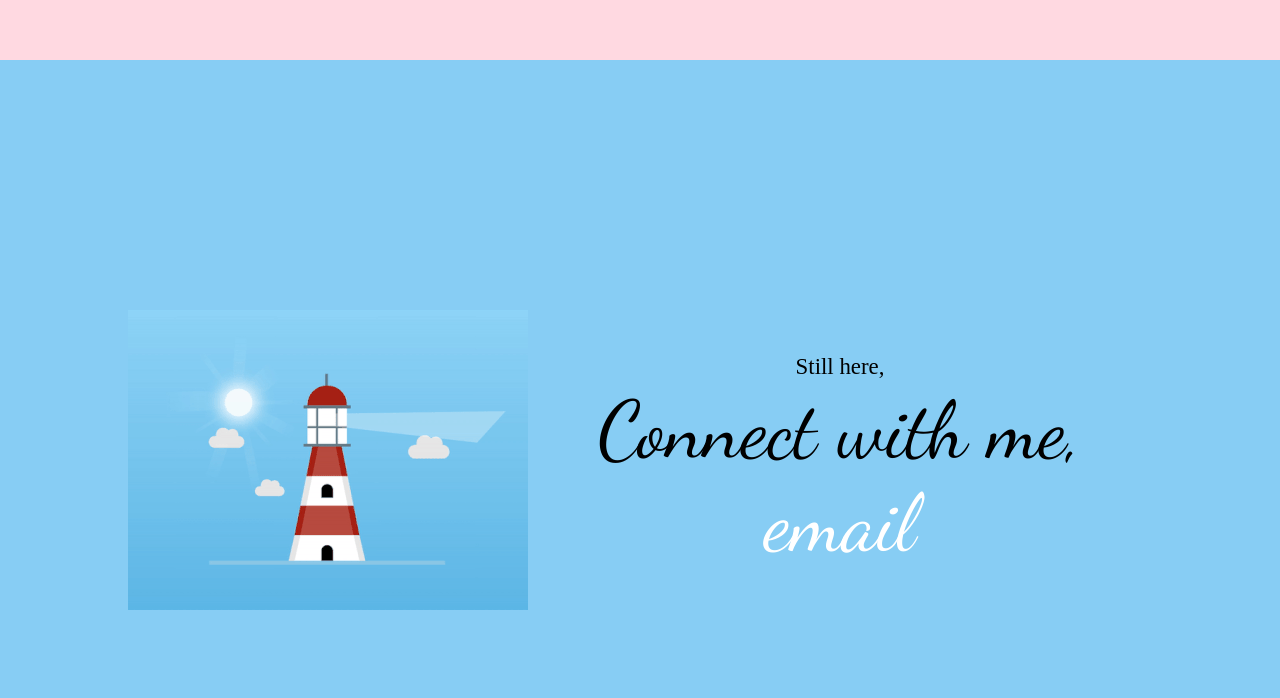
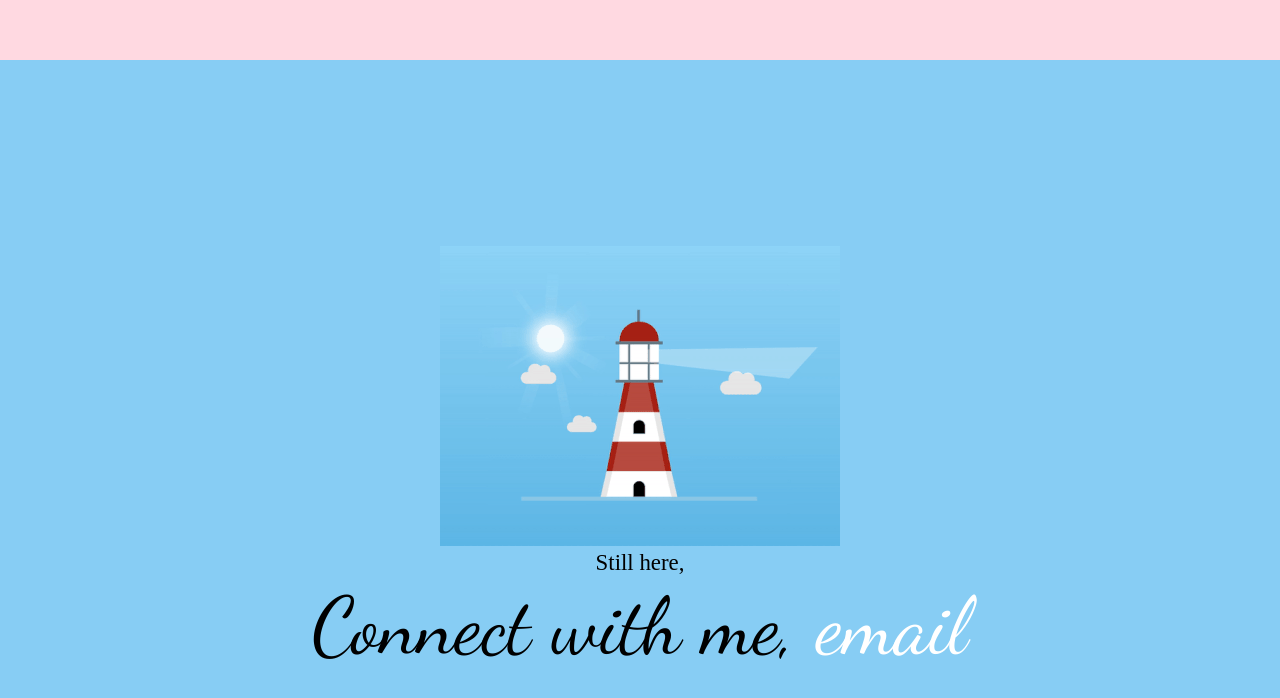
Before and after one commit to ukesh-rajasekar/myPortfolio, a React (Create React App) app: page / in a window 1280 px wide. Shown: the part 3140-3838 px from the top of the page. Built offline with nearby package versions, Linux system fonts and the light colour scheme.

Commit message:
changed footer alignments

```diff
--- a/package.json
+++ b/package.json
@@ -1,5 +1,6 @@
 {
   "name": "iamukesh",
+  "homepage": "https://ukesh-rajasekar.github.io/myPortfolio/",
   "version": "0.1.0",
   "private": true,
   "dependencies": {
@@ -17,7 +18,9 @@
     "start": "react-scripts start",
     "build": "react-scripts build",
     "test": "react-scripts test",
-    "eject": "react-scripts eject"
+    "eject": "react-scripts eject",
+    "predeploy": "npm run build",
+    "deploy": "gh-pages -d build"
   },
   "eslintConfig": {
     "extends": [
--- a/src/pages/Footer.js
+++ b/src/pages/Footer.js
@@ -25,7 +25,7 @@ export default function Footer() {
                width: '80%',
                display: 'flex',
                alignItems: 'center',
-               flexDirection: 'row',
+               flexDirection: 'column',
                justifyContent: 'space-around',
             }}
          >
```
